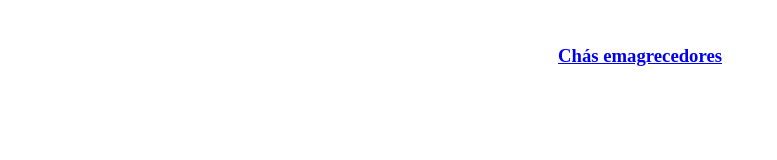
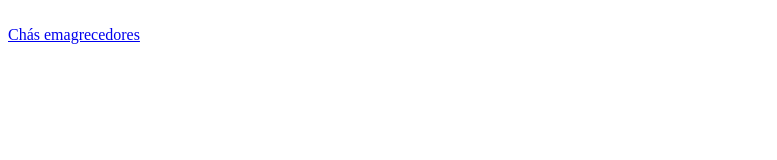
Before and after one commit to lapidedigital/whatsapp, a plain HTML site: page index.html in a window 1280 px wide. Shown: the whole page, without its empty margins (0-777 px from the left). Drawn offline with Linux system fonts and the light colour scheme.

Commit message:
Update index.html

```diff
--- a/index.html
+++ b/index.html
@@ -6,7 +6,7 @@
 </head>
 <body>
 <br/>
-<h3 align="center"><a href="https://chat.whatsapp.com/InxwWCxTTqTKSJGdgsoyFi?fbclid=IwAR1YG74MJrLSrc3XJPzthWmZ5LJmVZVlkX94989wkLEhkXfThjf2JjdPCWE">Chás emagrecedores</a></h3>
+<a href="https://chat.whatsapp.com/InxwWCxTTqTKSJGdgsoyFi?fbclid=IwAR1YG74MJrLSrc3XJPzthWmZ5LJmVZVlkX94989wkLEhkXfThjf2JjdPCWE">Chás emagrecedores</a>
 
 </body>
 </html>
```
